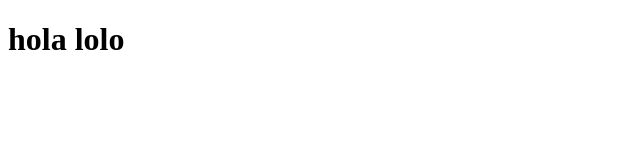
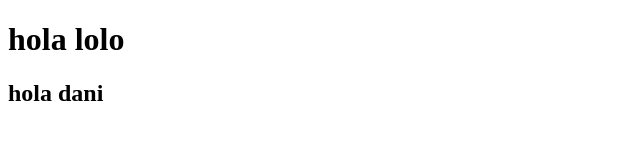
Before and after one commit to DaniLllera/Portafolio, a plain HTML site: page index.html in a window 1280 px wide. Shown: the whole page, without its empty margins (0-640 px from the left). Drawn offline with Linux system fonts and the light colour scheme.

Commit message:
ultima version dani

```diff
--- a/index.html
+++ b/index.html
@@ -1,6 +1,5 @@
 <!DOCTYPE html>
 <html lang="es">
-
   <head>
     <meta charset="UTF-8" />
     <meta http-equiv="X-UA-Compatible" content="IE=edge" />
@@ -10,6 +9,6 @@
 
   <body>
     <h1>hola lolo</h1>
+    <h2>hola dani</h2>
   </body>
-
 </html>
```
Lines whose indentation alone changed are shown as unchanged.
